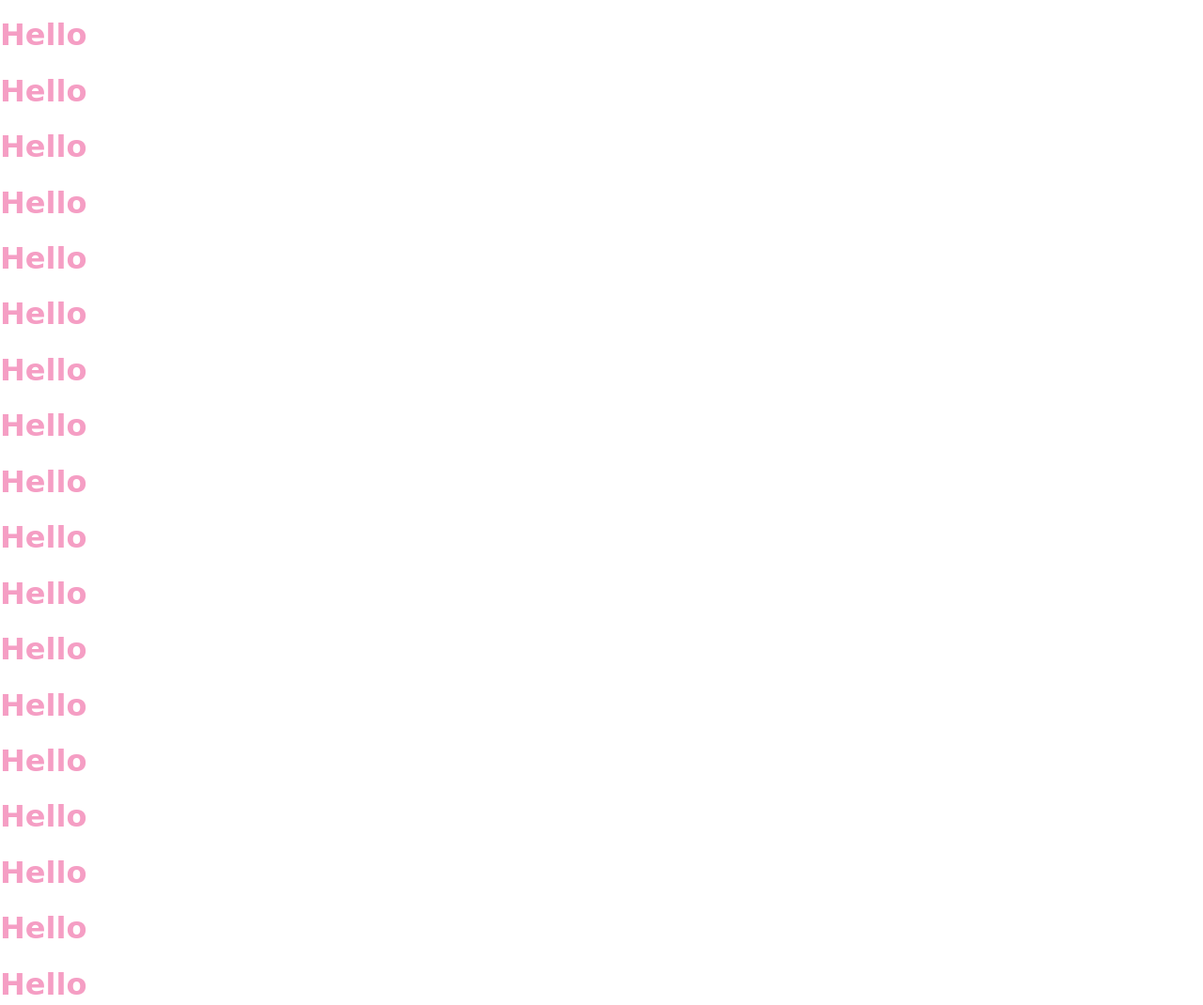
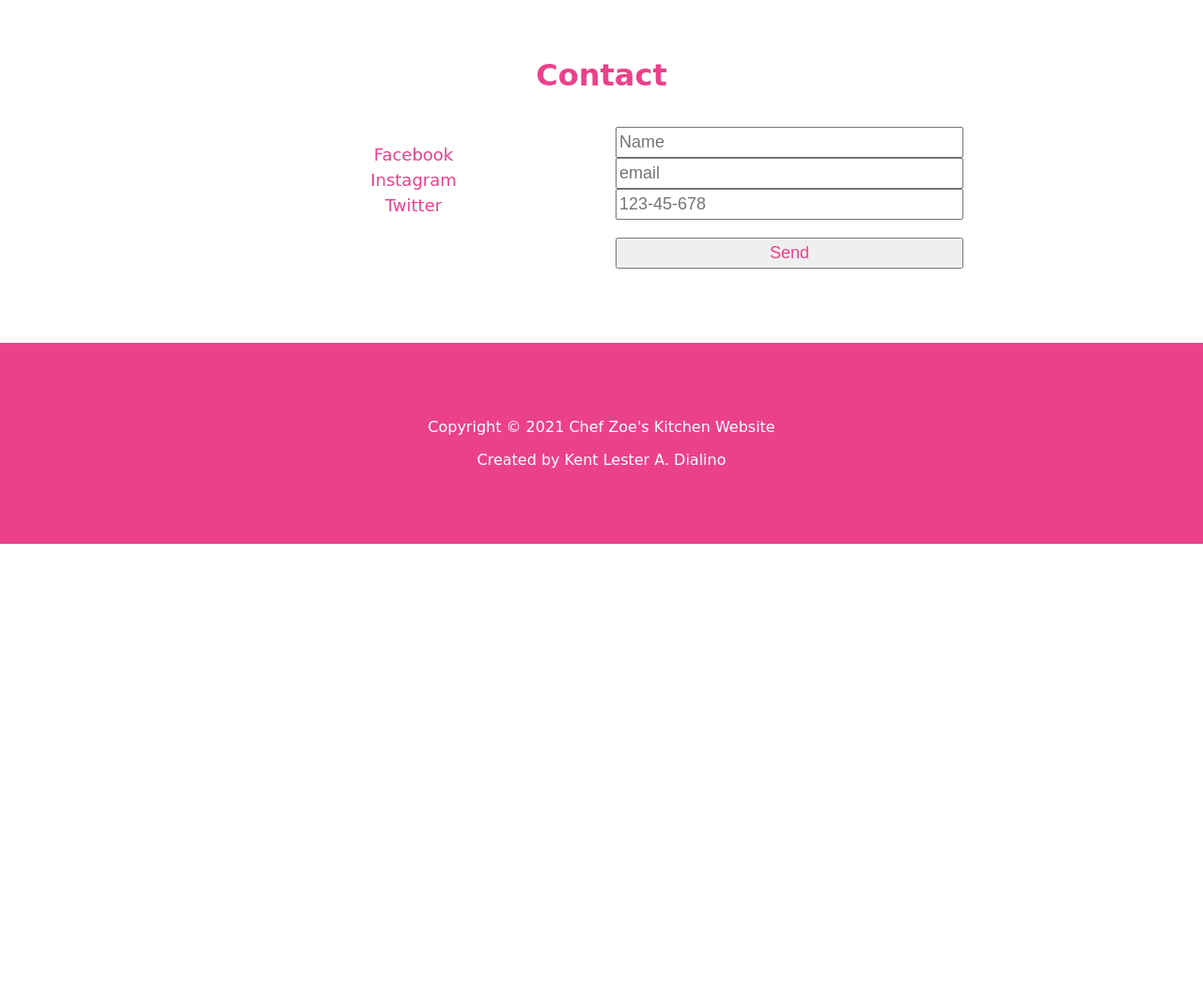
Before and after one commit to kladkent/ChefZoeKitchen, a plain HTML site: page index.html in a window 1280 px wide. Shown: the part 3020-4090 px from the top of the page at 94% size. After the commit the page ends 3599 px from the top, so only its background shows below. Drawn offline with Linux system fonts and the light colour scheme; a web font is replaced by a local one.

Commit message:
Add files via upload

```diff
--- a/index.html
+++ b/index.html
@@ -7,9 +7,9 @@
 	<meta name="description" content="This is a website for family business called Chef Zoe's Kitchen">
 	<meta name="keyword" content="Sushi, food, restaurant">
 	<meta name="viewport" content="width=device-width, initial-scale=1.0">
+	<link rel="stylesheet" type="text/css" href="style.css">
 	<link rel="preconnect" href="https://fonts.gstatic.com">
 	<link href="https://fonts.googleapis.com/css2?family=Redressed&display=swap" rel="stylesheet">
-	<link rel="stylesheet" type="text/css" href="style.css">
 </head>
 <body>
 
@@ -65,23 +65,31 @@
 		</div>
 	</div>
 
-	<h1>Hello</h1>
-	<h1>Hello</h1>
-	<h1>Hello</h1>
-	<h1>Hello</h1>
-	<h1>Hello</h1>
-	<h1>Hello</h1>
-	<h1>Hello</h1>
-	<h1>Hello</h1>
-	<h1>Hello</h1>
-	<h1>Hello</h1>
-	<h1>Hello</h1>
-	<h1>Hello</h1>
-	<h1>Hello</h1>
-	<h1>Hello</h1>
-	<h1>Hello</h1>
-	<h1>Hello</h1>
-	<h1>Hello</h1>
-	<h1>Hello</h1>
+	<!--contact-->
+	<div class="contact row">
+		<h1>Contact</h1>
+		<div class="social-media col-s-6">
+			<ul>
+				<li>Facebook</li>
+				<li>Instagram</li>
+				<li>Twitter</li>
+			</ul>
+		</div>
+		<div class="contact-form col-s-6">
+			<form>
+				<input type="text" name="name" placeholder="Name" required>
+				<input type="email" name="address" placeholder="email" required>
+				<input type="tel" id="phone" name="phone" placeholder="123-45-678" pattern="[0-9]{3}-[0-9]{2}-[0-9]{3}" required><br>
+				<button>Send</button>
+			</form>
+		</div>
+	</div>
+
+	<!--footer--->
+	<div class="footer">
+		<p>Copyright &#169; 2021 Chef Zoe's Kitchen Website</p>
+		<p>Created by Kent Lester A. Dialino</p>
+	</div>
+
 </body>
 </html>
--- a/style.css
+++ b/style.css
@@ -88,6 +88,7 @@ div.about p {
 /*featured*/
 div.featured-wrapper{
   background-color: #eb418b;
+  margin-bottom: 64px;
 }
 
 div.featured{
@@ -116,12 +117,53 @@ img.image-1{
 
 img.image-2{
   top: 50px;
-  left: -100px;
+  right: 100px;
 }
 
 img.image-3{
   left: 190px;
   bottom: 100px;
+}
+
+
+/*contact*/
+div.contact{
+  max-width: 800px;
+  margin: auto;
+  margin-bottom: 64px;
+}
+
+div.contact h1{
+  color: #eb418b;
+  text-align: center;
+}
+
+div.contact ul{
+  padding: 0px;
+}
+
+div.contact li{
+  list-style-type: none;
+  color: #eb418b;
+  line-height: 1.5;
+  font-size: 18px;
+  text-align: center;
+}
+
+div.contact input, button{
+  color: #eb418b;
+  line-height: 1.5;
+  font-size: 18px;
+  display: block;
+  width: 100%;
+}
+
+/*footer*/
+div.footer{
+  padding: 64px;
+  background-color: #eb418b;
+  color: #ffffff;
+  text-align: center;
 }
 
 /* Extra small devices (phones, 600px and down) */
```
